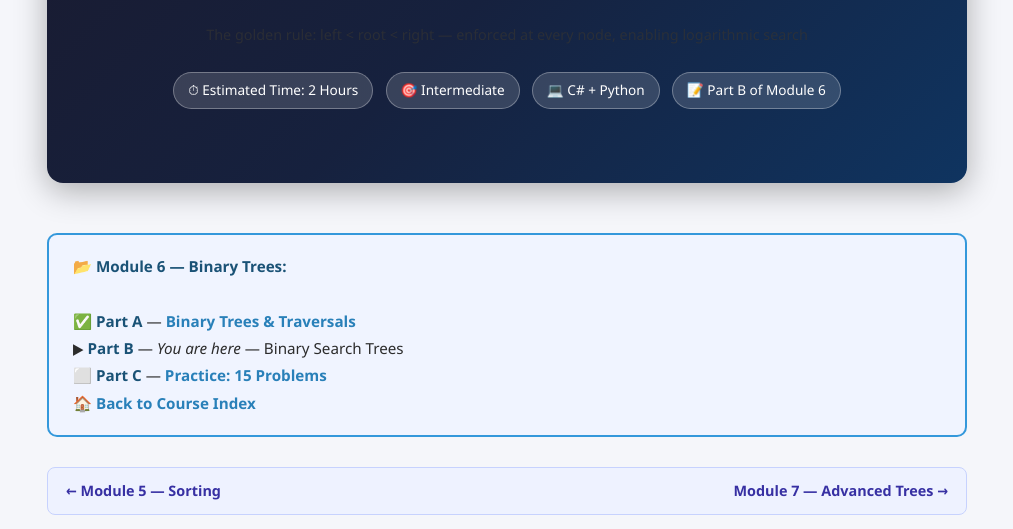
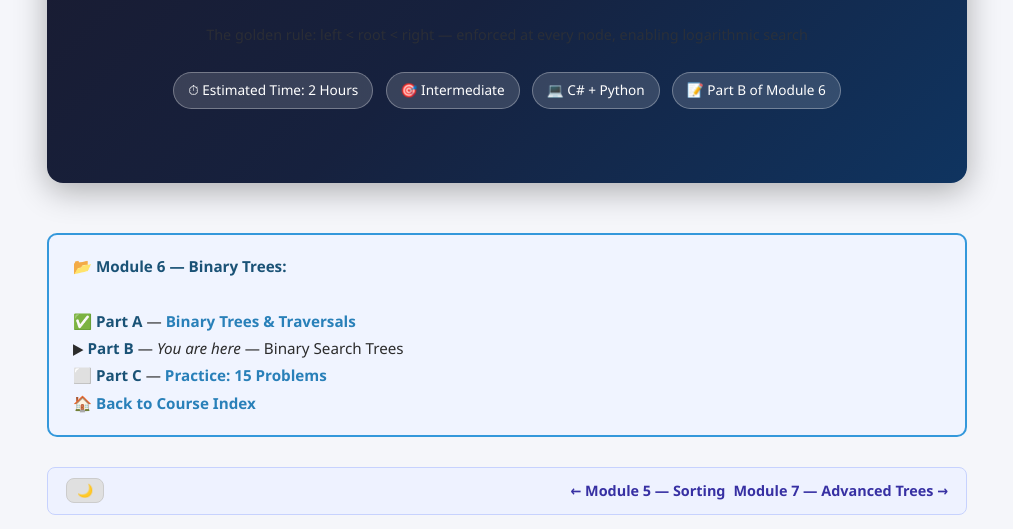
Before and after one commit to rajeshrth18/DSLearn, a plain HTML site: page study/phase4/m06b_bst.html in a window 1280 px wide. Shown: the part 271-800 px from the top of the page, without its empty margins (133-1146 px from the left). Drawn offline with Linux system fonts and the light colour scheme.

Commit message:
Add theme toggle to all module pages
- Update injectThemeToggle() to find .module-nav and .nav-box containers
- Theme toggle now appears on all phase pages (not just real_world_challenges)
- Theme preference persists across all page navigations via localStorage
- Add CSS for theme toggle positioning inside module-nav

```diff
--- a/study/dsa.js
+++ b/study/dsa.js
@@ -208,11 +208,14 @@
     function injectThemeToggle() {
         // Skip if index.html (has its own toggle) or if toggle already exists
         if (document.getElementById('theme-btn')) return;
+        if (document.getElementById('theme-toggle')) return;
         if (document.querySelector('.toolbar')) return;
 
-        // Find nav-bar to append toggle (most pages have .nav-bar)
-        var navBar = document.querySelector('.nav-bar');
-        if (!navBar) return;
+        // Find container to append toggle - try multiple selectors
+        var container = document.querySelector('.nav-bar') ||
+                        document.querySelector('.module-nav') ||
+                        document.querySelector('.nav-box');
+        if (!container) return;
 
         var btn = document.createElement('button');
         btn.id = 'theme-toggle';
@@ -221,7 +224,13 @@
         btn.textContent = theme === 'dark' ? '☀️' : '🌙';
         btn.title = 'Toggle dark/light mode';
         btn.onclick = window.toggleTheme;
-        navBar.appendChild(btn);
+
+        // For module-nav, insert at beginning; otherwise append
+        if (container.classList.contains('module-nav')) {
+            container.insertBefore(btn, container.firstChild);
+        } else {
+            container.appendChild(btn);
+        }
     }
 
     window.setTheme = function (theme) {
--- a/study/styles.css
+++ b/study/styles.css
@@ -488,6 +488,13 @@ hr { border: none; border-top: 2px dashed #ecf0f1; margin: 42px 0; }
 }
 [data-theme="light"] .theme-toggle-btn:hover { background: #d0d0d0; }
 
+/* Theme toggle in module-nav: align properly */
+.module-nav .theme-toggle-btn {
+    margin-right: auto;
+    padding: 4px 10px;
+    font-size: 0.9em;
+}
+
 /* ── Print ──────────────────────────────────────────────── */
 @media print {
     body { padding: 20px; }
```
